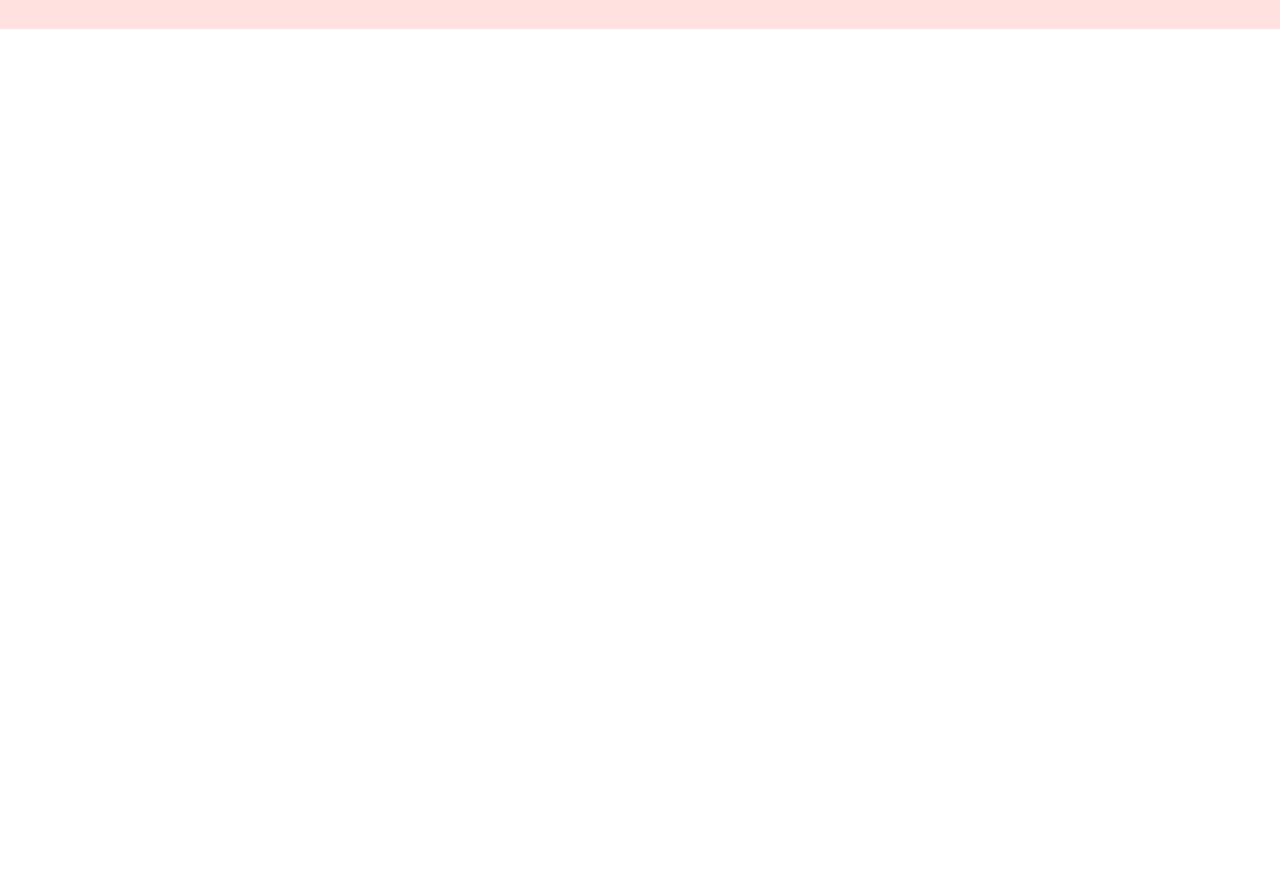
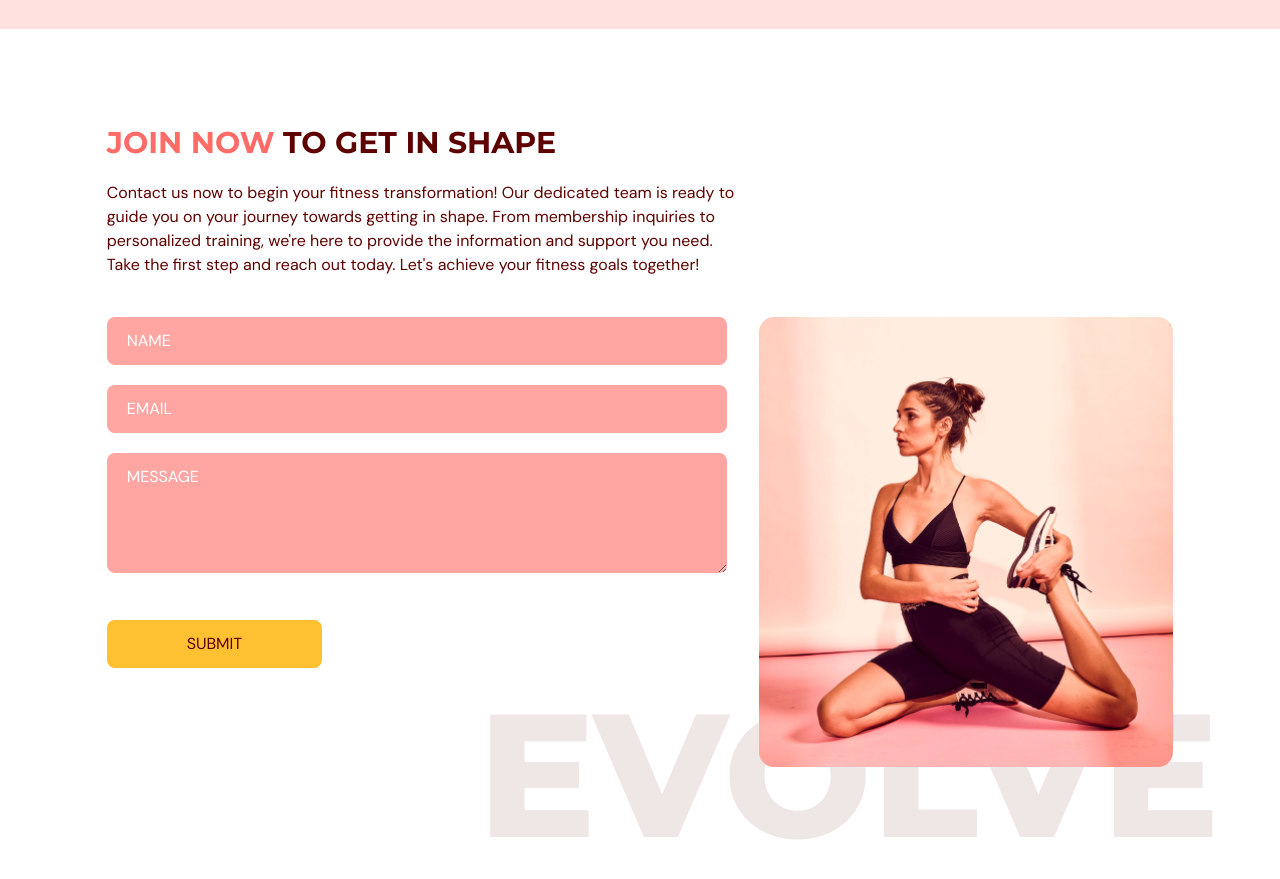
Before and after one commit to PatrikasDapsys/gym-react-ts, a React (Vite) app: page / in a window 1280 px wide. Shown: the part 3080-3959 px from the top of the page. Before the commit the page ends 3109 px from the top, so only its background shows below. Built offline with nearby package versions, Linux system fonts and the light colour scheme.

Commit message:
contact us page

```diff
--- a/package.json
+++ b/package.json
@@ -15,6 +15,7 @@
     "react": "^18.2.0",
     "react-anchor-link-smooth-scroll": "^1.0.12",
     "react-dom": "^18.2.0",
+    "react-hook-form": "^7.43.9",
     "react-owl-carousel": "^2.3.3"
   },
   "devDependencies": {
--- a/src/App.tsx
+++ b/src/App.tsx
@@ -4,6 +4,7 @@
 import { SelectedPage } from "@/shared/types";
 import Benefits from "./scenes/benefits";
 import OurClasses from "./scenes/ourClasses";
+import ContactUs from "./scenes/contactUs";
 
 function App() {
   const [selectedPage, setSelectedPage] = useState<SelectedPage>(
@@ -32,6 +33,7 @@
       <Home setSelectedPage={setSelectedPage}/>
       <Benefits setSelectedPage={setSelectedPage}/>
       <OurClasses setSelectedPage={setSelectedPage}/>
+      <ContactUs setSelectedPage={setSelectedPage}/>
     </div>
   );
 }
--- /dev/null
+++ b/src/scenes/contactUs/index.tsx
@@ -0,0 +1,155 @@
+import { SelectedPage } from "@/shared/types";
+import { motion } from "framer-motion";
+import { useForm } from "react-hook-form";
+import ContacUsPageGraphic from "@/assets/ContactUsPageGraphic.png";
+import HText from "@/shared/HText";
+
+type Props = {
+  setSelectedPage: (value: SelectedPage) => void;
+};
+
+function ContactUs({ setSelectedPage }: Props) {
+  const inputStyles = `mb-5 w-full rounded-lg bg-primary-300 px-5 py-3 placeholder-white`;
+
+  const {
+    register,
+    trigger,
+    formState: { errors },
+  } = useForm();
+
+  const onSubmit = async (e: any) => {
+    const isValid = await trigger();
+    if (!isValid) {
+      e.preventDefault();
+    }
+  };
+
+  return (
+    <section id="contactus" className="mx-auto w-5/6 pb-32 pt-24">
+      <motion.div
+        className=""
+        onViewportEnter={() => setSelectedPage(SelectedPage.ContactUs)}
+      >
+        {/* HEADER */}
+        <motion.div
+          className="md:w-3/5"
+          initial="hidden"
+          whileInView="visible"
+          viewport={{ once: true, amount: 0.5 }}
+          transition={{ duration: 0.5 }}
+          variants={{
+            hidden: { opacity: 0, x: -50 },
+            visible: { opacity: 1, x: 0 },
+          }}
+        >
+          <HText>
+            <span className="text-primary-500">JOIN NOW</span> TO GET IN SHAPE
+          </HText>
+          <p className="my-5">
+            Contact us now to begin your fitness transformation! Our dedicated
+            team is ready to guide you on your journey towards getting in shape.
+            From membership inquiries to personalized training, we're here to
+            provide the information and support you need. Take the first step
+            and reach out today. Let's achieve your fitness goals together!
+          </p>
+        </motion.div>
+        {/* FORM AND IMAGE */}
+        <div className="mt-10 justify-between gap-8 md:flex">
+          <motion.div
+            className="mt-10 basis-3/5 md:mt-0"
+            initial="hidden"
+            whileInView="visible"
+            viewport={{ once: true, amount: 0.5 }}
+            transition={{ duration: 0.5 }}
+            variants={{
+              hidden: { opacity: 0, y: 50 },
+              visible: { opacity: 1, y: 0 },
+            }}
+          >
+            <form
+              target="_blank"
+              onSubmit={onSubmit}
+              method="POST"
+              action="https://formsubmit.co/77efd34c3fc85690f50b2de2a430a093"
+            >
+              <input
+                type="text"
+                className={inputStyles}
+                placeholder="NAME"
+                {...register("name", {
+                  required: true,
+                  maxLength: 100,
+                })}
+              />
+              {errors.name && (
+                <p className="mt-1 text-primary-100">
+                  {errors.name.type === "required" && "This field is required."}
+                  {errors.name.type === "maxLength" &&
+                    "Max length is 100 characters."}
+                </p>
+              )}
+              <input
+                type="text"
+                className={inputStyles}
+                placeholder="EMAIL"
+                {...register("email", {
+                  required: true,
+                  pattern: /^[A-Z0-9._%+-]+@[A-Z0-9.-]+\.[A-Z]{2,}$/i, //^[A-Z-9._%+-]+@{A-Z0-9.-}+\.[A-Z]{2,}$/i,
+                })}
+              />
+              {errors.email && (
+                <p className="mt-1 text-primary-100">
+                  {errors.email.type === "required" &&
+                    "This field is required."}
+                  {errors.email.type === "pattern" && "Invalid email address."}
+                </p>
+              )}
+              <textarea
+                rows={4}
+                cols={50}
+                className={inputStyles}
+                placeholder="MESSAGE"
+                {...register("message", {
+                  required: true,
+                  maxLength: 2000,
+                })}
+              />
+              {errors.message && (
+                <p className="mt-1 text-primary-100">
+                  {errors.message.type === "required" &&
+                    "This field is required."}
+                  {errors.message.type === "maxLength" &&
+                    "Max length is 2000 characters."}
+                </p>
+              )}
+              <button
+                type="submit"
+                className="mt-5 rounded-lg bg-secondary-500 px-20 py-3 transition duration-500 hover:text-white"
+              >
+                SUBMIT
+              </button>
+            </form>
+          </motion.div>
+          <motion.div
+          className="relative mt-16 basis-2/5 md:mt-0"
+          initial="hidden"
+          whileInView="visible"
+          viewport={{ once: true, amount: 0.5 }}
+          transition={{ delay: 0.2, duration: 0.5 }}
+          variants={{
+            hidden: { opacity: 0, y: -50 },
+            visible: { opacity: 1, y: 0 },
+          }}
+          >
+            <div className="md:before:content-evolvetext w-full before:absolute before:-bottom-20 before:-right-10 before:z-[-1]">
+              <img className="w-full" src={ContacUsPageGraphic} alt="contact-us-graphic" />
+            </div>
+
+          </motion.div>
+        </div>
+      </motion.div>
+    </section>
+  );
+}
+
+export default ContactUs;
```
Also changed, not shown: 1 other file (tests, documents, lock files or other folders).
